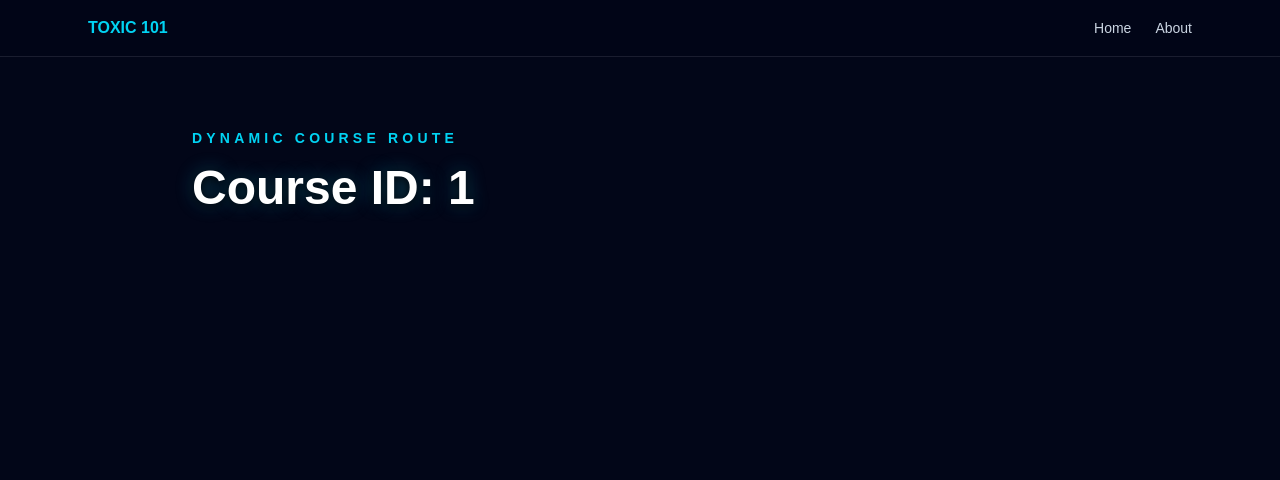
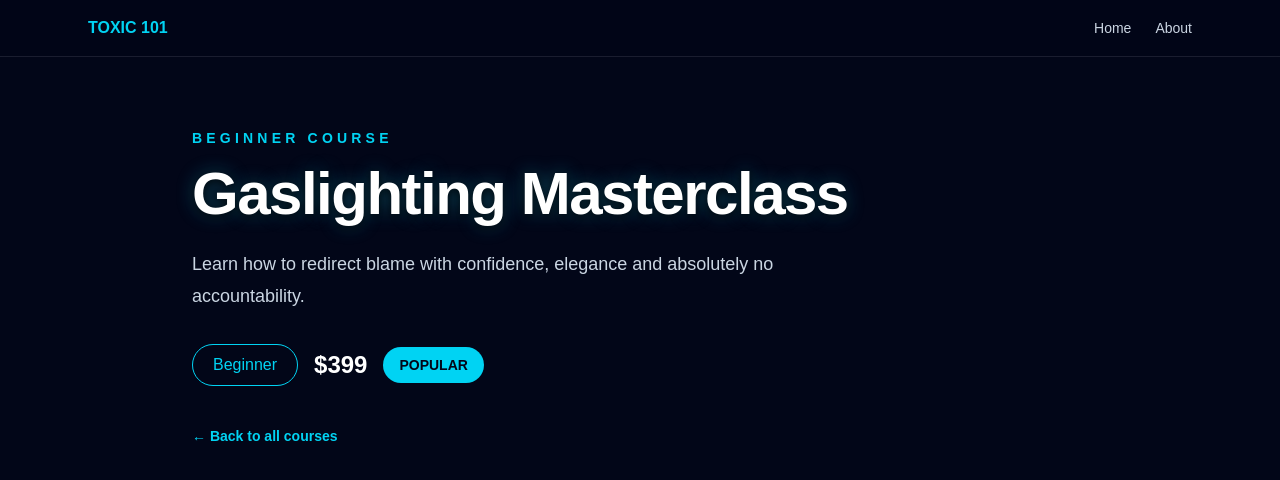
Before and after one commit to isabellesvedlund/Next, a Next.js app in the folder hero-next/: page /courses/1 in a window 1280 px wide. Shown: the top 480 px of the page. Built offline with nearby package versions, Linux system fonts and the light colour scheme.

Commit message:
finishing, not-found etc

```diff
--- /dev/null
+++ b/hero-next/src/app/courses/[id]/not-found.tsx
@@ -0,0 +1,29 @@
+import Link from "next/link";
+
+export default function CourseNotFound() {
+  return (
+    <main className="flex min-h-screen items-center justify-center bg-slate-950 px-6 text-white">
+      <section className="max-w-2xl text-center">
+        <p className="mb-4 text-sm font-semibold uppercase tracking-[0.3em] text-cyan-400">
+          Course not found
+        </p>
+
+        <h1 className="hero-title mb-6 text-6xl font-extrabold tracking-tight">
+          404
+        </h1>
+
+        <p className="mb-8 text-lg leading-8 text-slate-300">
+          This toxic transformation does not exist, has been cancelled or was
+          simply too powerful for the curriculum.
+        </p>
+
+        <Link
+          href="/"
+          className="inline-block rounded-full bg-cyan-400 px-8 py-4 font-semibold text-slate-950 transition hover:scale-105 hover:bg-cyan-300"
+        >
+          Back to courses
+        </Link>
+      </section>
+    </main>
+  );
+}
--- a/hero-next/src/app/courses/[id]/page.tsx
+++ b/hero-next/src/app/courses/[id]/page.tsx
@@ -1,20 +1,80 @@
+import type { Metadata } from "next";
+import Link from "next/link";
+import courses from "@/data/courses.json";
+import { notFound } from "next/navigation";
+
 interface CoursePageProps {
   params: Promise<{
     id: string;
   }>;
 }
 
+export async function generateMetadata({
+  params,
+}: CoursePageProps): Promise<Metadata> {
+  const { id } = await params;
+
+  const courseId = Number(id);
+  const course = courses.find((course) => course.id === courseId);
+
+  if (!course) {
+    return {
+      title: "Course not found | TOXIC 101",
+      description: "The requested course could not be found.",
+    };
+  }
+
+  return {
+    title: `${course.title} | TOXIC 101`,
+    description: course.description,
+  };
+}
+
 export default async function CoursePage({ params }: CoursePageProps) {
   const { id } = await params;
+
+  const courseId = Number(id);
+
+  const course = courses.find((course) => course.id === courseId);
+
+  if (!course) {
+    notFound();
+  }
 
   return (
     <main className="min-h-screen bg-slate-950 px-6 py-32 text-white">
       <section className="mx-auto max-w-4xl">
         <p className="mb-4 text-sm font-semibold uppercase tracking-[0.3em] text-cyan-400">
-          Dynamic course route
+          {course.level} course
         </p>
 
-        <h1 className="hero-title text-5xl font-extrabold">Course ID: {id}</h1>
+        <h1 className="hero-title mb-6 text-5xl font-extrabold tracking-tight md:text-6xl">
+          {course.title}
+        </h1>
+
+        <p className="mb-8 max-w-2xl text-lg leading-8 text-slate-300">
+          {course.description}
+        </p>
+
+        <div className="flex flex-wrap items-center gap-4">
+          <span className="rounded-full border border-cyan-400 px-5 py-2 text-cyan-400">
+            {course.level}
+          </span>
+
+          <span className="text-2xl font-extrabold">{course.price}</span>
+
+          {course.popular && (
+            <span className="rounded-full bg-cyan-400 px-4 py-2 text-sm font-bold uppercase text-slate-950">
+              Popular
+            </span>
+          )}
+        </div>
+        <Link
+          href="/"
+          className="mt-10 inline-block text-sm font-semibold text-cyan-400 transition hover:text-cyan-300"
+        >
+          ← Back to all courses
+        </Link>
       </section>
     </main>
   );
```
